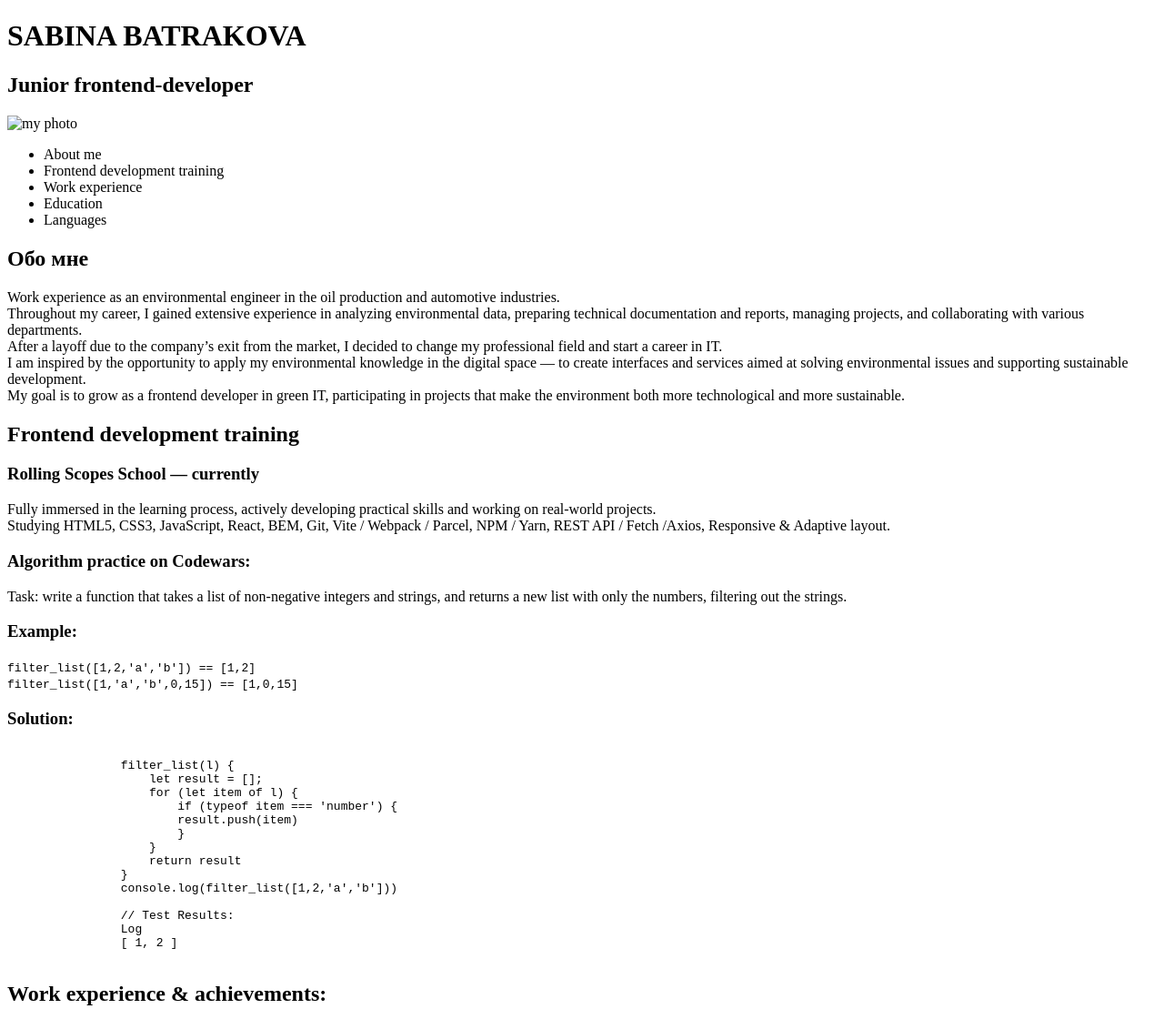
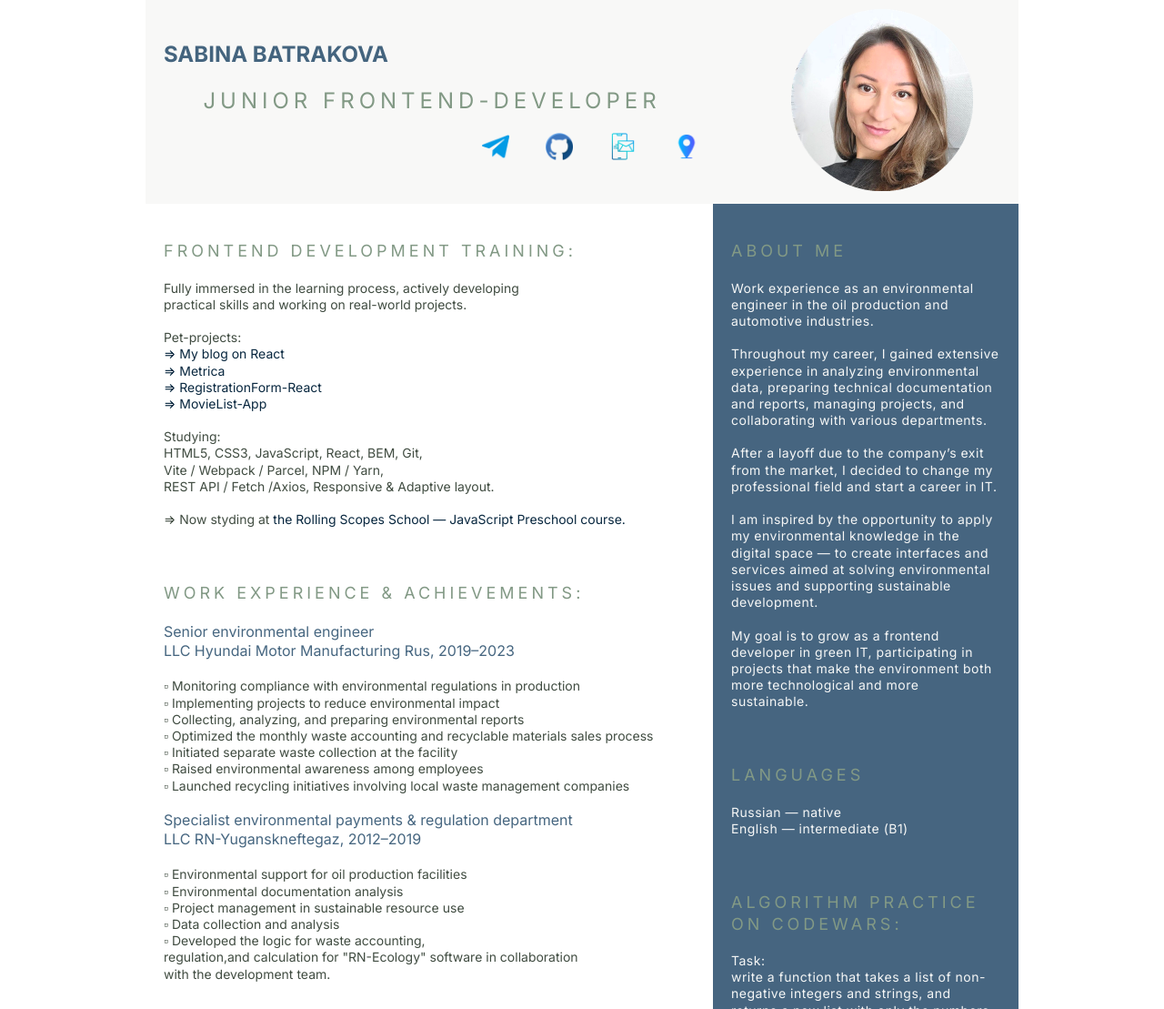
Before and after one commit to SabinaBatrakova/rsschool-cv, a plain HTML site: page index.html in a window 1280 px wide. Shown: the top 1109 px of the page at 91% size. Drawn offline with Linux system fonts and the light colour scheme.

Commit message:
feat: add reset.css, add info in main

```diff
--- a/index.html
+++ b/index.html
@@ -5,62 +5,180 @@
     <meta charset="UTF-8">
     <meta name="viewport" content="width=device-width, initial-scale=1.0">
     <title>CV Sabina Batrakova</title>
+    <link href="https://fonts.googleapis.com/css2?family=Inter:wght@400;700&family=Montserrat:wght@600;700&display=swap"
+        rel="stylesheet">
+    <link rel="stylesheet" href="/rsschool-cv/reset.css">
     <link rel="stylesheet" href="/rsschool-cv/style.css">
 </head>
 
 <body>
     <header>
+        <div class="container header-container">
+            <div class="header-information">
                 <h1>SABINA BATRAKOVA</h1>
-        <h2> Junior frontend-developer </h2>
-        <img class='image-avatar' src="/rsschool-cv//images/rscv2.png" alt="my photo" width="150" height="150" />
+                <h2 class="header-title"> Junior frontend-developer </h2>
 
-        <nav>
-            <ul>
-                <li><a href="#about"></a>About me</li>
-                <li><a href="#training"></a>Frontend development training </li>
-                <li><a href="#experience"></a>Work experience</li>
-                <li><a href="#education"></a>Education</li>
-                <li><a href="#languages"></a>Languages</li>
+                <nav class="nav">
+                    <ul class="nav-list">
+                        <li class="nav-item">
+                            <a href="https://t.me/@Sabina_Batrakova" target="_blank" aria-label="Telegram">
+                                <img src="images/telegram_icon.png" alt="Telegram" width="30px" height="30px">
+                            </a>
+                        </li>
+                        <li class="nav-item">
+                            <a href="https://github.com/SabinaBatrakova?tab=repositories" target="_blank"
+                                aria-label="Github">
+                                <img src="images/github_icon.png" alt="Github icon" width="30px" height="30px">
+                            </a>
+                        </li>
+                        <li class="nav-item">
+                            <a href="mailto:sabinabatrakova@gmail.com" target="_blank" aria-label="my email">
+                                <img src="images/email_icon.png" alt="Email icon" width="30px" height="30px">
+                            </a>
+                        </li>
+                        <li class="nav-item">
+                            <a href="https://www.google.com/maps/place/Montenegro" target="_blank"
+                                aria-label="Montenegro">
+                                <img src="images/location_icon.png" alt="Location icon" width="30px" height="30px">
+                            </a>
+                        </li>
+
                     </ul>
                 </nav>
+            </div>
+
+            <div class="header-photo">
+                <img class='image-avatar' src="/rsschool-cv/images/rscv2.png" alt="my photo" width="200" height="200" />
+            </div>
+        </div>
     </header>
 
-    <main>
-        <section id="about">
-            <h2>Обо мне</h2>
-            <p> Work experience as an environmental engineer in the oil production and automotive industries.<br>
-                Throughout my career, I gained extensive experience in analyzing environmental data, preparing technical
-                documentation and reports, managing projects, and collaborating with various departments.<br>
-                After a layoff due to the company’s exit from the market, I decided to change my professional field and
-                start a career in IT.<br>
-                I am inspired by the opportunity to apply my environmental knowledge in the digital space — to create
-                interfaces and services aimed at solving environmental issues and supporting sustainable
-                development.<br>
-                My goal is to grow as a frontend developer in green IT, participating in projects that make the
-                environment both more technological and more sustainable.
+    <main class="main">
+        <div class="container">
+            <div class="left-column">
+                <section class="section">
+                    <h2 class="section-title">Frontend development training: </h2>
+                    <p class="section-description-left">
+                        Fully immersed in the learning process, actively developing<br>
+                        practical skills and working on
+                        real-world
+                        projects.<br><br>
+
+                    <nav class="nav">Pet-projects:
+                        <ul class="nav-list-petprojects">
+                            <li class="nav-item"><a href="https://my-blog-on-react.vercel.app/" class="link"
+                                    target="_blank"> => My blog
+                                    on
+                                    React</a></li>
+                            <li class="nav-item"><a href="https://sabinabatrakova.github.io/Metrica/" class="link"
+                                    target="_blank"> => Metrica</a></li>
+                            <li class="nav-item"><a href="https://sabinabatrakova.github.io/RegistrationForm-React/"
+                                    class="link" target="_blank"> => RegistrationForm-React</a></li>
+                            <li class="nav-item"><a href="https://sabinabatrakova.github.io/MovieList-App/" class="link"
+                                    target="_blank"> => MovieList-App</a></li><br>
+                        </ul>
+                    </nav>
+
+                    <p class="section-description-left">Studying:<br>
+                        HTML5, CSS3, JavaScript, React, BEM, Git, <br>
+                        Vite / Webpack / Parcel, NPM / Yarn, <br>REST API
+                        / Fetch /Axios, Responsive & Adaptive layout.
+                    </p><br>
+
+                    <p>=> Now styding at <a href="https://rs.school/courses/javascript-preschool-ru" class="link"
+                            target="_blank">
+                            the Rolling Scopes School — JavaScript Preschool course.
+                        </a></p>
+                </section>
+
+                <section class="section" id="#experience">
+                    <h2 class="section-title">Work experience & achievements: </h2>
+                    <ul>
+                        <li>
+                            <h3 class="section-subtitle">
+                                Senior environmental engineer <br>
+                                LLC Hyundai Motor Manufacturing Rus,
+                                2019–2023</h3>
+                            <p class="section-description-left">
+                            <ul>
+                                <li>▫ Monitoring compliance with environmental regulations
+                                    in production</li>
+                                <li>▫ Implementing projects to reduce environmental impact</li>
+                                <li>▫ Collecting, analyzing, and preparing environmental reports</li>
+                                <li>▫ Optimized the monthly waste accounting and recyclable materials sales process
+                                </li>
+                                <li>▫ Initiated separate waste collection at the facility</li>
+                                <li>▫ Raised environmental awareness among employees</li>
+                                <li>▫ Launched recycling initiatives involving local waste management companies</li><br>
+                            </ul>
+                            </p>
+                        </li>
+
+                        <li>
+                            <h3 class="section-subtitle">
+                                Specialist environmental payments & regulation department <br>
+                                LLC RN-Yuganskneftegaz, 2012–2019 </h3>
+                            <p class="section-description-left">
+                            <ul>
+                                <li>▫ Environmental support for oil production
+                                    facilities</li>
+                                <li>▫ Environmental documentation analysis</li>
+                                <li>▫ Project management in sustainable resource use</li>
+                                <li>▫ Data collection and analysis</li>
+                                <li>▫ Developed the logic for waste accounting,<br> regulation,and calculation for
+                                    "RN-Ecology" software in collaboration <br>with the development team.</li>
+                            </ul>
+                            </p>
+                        </li>
+                        </гl>
+                </section>
+
+                <section class="section">
+                    <h2 class="section-title">Education: </h2>
+                    <p class="section-subtitle"> Ufa State Petroleum Technological University</p>
+                    <p class="section-description-left"> Faculty of Technology:<br>
+                        Environmental Engineer in Environmental Protection and Rational Use of Natural Resources (GPA
+                        4.85) / 2007-2012 <br><br>
+                        BI Analyst / Geekbrains / 2021-2022<br>
+                        Frontend development training / SD, RS School / 2024-2025</p>
+                </section>
+            </div>
+
+            <div class="right-column">
+                <section class="section">
+                    <h2 class="section-title">About me</h2>
+                    <p class="section-description"> Work experience as an environmental engineer in the oil
+                        production and automotive industries.<br><br>
+                        Throughout my career, I gained extensive experience in analyzing environmental data,
+                        preparing technical documentation and reports, managing projects, and collaborating with various
+                        departments.<br><br>
+                        After a layoff due to the company’s exit from the market, I decided to change my
+                        professional field and start a career in IT.<br><br>
+                        I am inspired by the opportunity to apply my environmental knowledge in the digital space —
+                        to create interfaces and services aimed at solving environmental issues and supporting
+                        sustainable
+                        development.<br><br>
+                        My goal is to grow as a frontend developer in green IT, participating in projects that make
+                        the environment both more technological and more sustainable.
                     </p>
                 </section>
+                <section class="section">
+                    <h3 class="section-title">Languages</h3>
+                    <ul class="section-description">
+                        <li>Russian — native</li>
+                        <li>English — intermediate (B1)</li>
+                    </ul>
+                </section>
+                <section class="section">
+                    <article>
+                        <h3 class="section-title">Algorithm practice on Codewars:</h3>
+                        <p class="section-description">Task:<br> write a function that takes a list of non-negative
+                            integers
+                            and strings,
+                            and returns a new list with only the numbers, filtering out the strings.</p>
+                        </p><br>
+                        <h3 class="section-description">Solution:</h3>
 
-        <section id="training">
-            <h2>Frontend development training</h2>
-            <h3>Rolling Scopes School — currently</h3>
-            <p> Fully immersed in the learning process, actively developing practical skills and working on real-world
-                projects.<br>
-                Studying HTML5, CSS3, JavaScript, React, BEM, Git, Vite / Webpack / Parcel, NPM / Yarn, REST API / Fetch
-                /Axios, Responsive & Adaptive layout.
-            </p>
-
-            <article>
-                <h3>Algorithm practice on Codewars:</h3>
-                <p>Task: write a function that takes a list of non-negative integers and strings,
-                    and returns a new list with only the numbers, filtering out the strings.</p>
-                </p>
-
-                <h3>Example:</h3>
-                <p><code>filter_list([1,2,'a','b']) == [1,2]</code><br>
-                    <code>filter_list([1,'a','b',0,15]) == [1,0,15]</code>
-                </p>
-                <h3>Solution:</h3>
                         <pre><code>
     filter_list(l) {
         let result = [];
@@ -77,60 +195,15 @@
         Log
         [ 1, 2 ]
                 </code></pre>
+
                     </article>
                 </section>
-
-        <section id="#experience">
-            <h2>Work experience & achievements:</h2>
-            <ul>
-                <li>
-                    <h3>Senior environmental engineer / 2019–2023</h3>
-                    <p> LLC Hyundai Motor Manufacturing Rus</p>
-                    <p> - Monitoring compliance with environmental regulations in production<br>
-                        - Implementing projects to reduce environmental impact<br>
-                        - Collecting, analyzing, and preparing environmental reports<br>
-                        - Optimized the monthly waste accounting and recyclable materials sales process<br>
-                        - Initiated separate waste collection at the facility<br>
-                        - Raised environmental awareness among employees<br>
-                        - Launched recycling initiatives involving local waste management companies
-                    </p>
-                </li>
-
-                <li>
-                    <h3>Specialist environmental payments & regulation department / 2012–2019</h3>
-                    <p>LLC RN-Yuganskneftegaz</p>
-                    <p> - Environmental support for oil production facilities<br>
-                        - Environmental documentation analysis<br>
-                        - Project management in sustainable resource use<br>
-                        - Data collection and analysis<br>
-                        - Developed the logic for waste accounting, regulation, and calculation for "RN-Ecology"
-                        software in collaboration with the development team.
-                    </p>
-                </li>
-            </ul>
-        </section>
-
-        <section id="education">
-            <h3>>Education</h3>
-            <p> Ufa State Petroleum Technological University</p>
-            <p> Faculty of Technology<br>
-                Environmental Engineer in Environmental Protection and Rational Use of Natural Resources (GPA 4.85) /
-                2007-2012
-            </p>
-            <p>BI Analyst / Geekbrains / 2021-2022</p>
-            <p>Frontend development training / SD, RS School / 2024-2025</p>
-        </section>
-
-        <section id="#languages">
-            <h3>Languages</h3>
-            <ul>
-                <li>Russian — native</li>
-                <li>English — intermediate (B1)</li>
-            </ul>
-        </section>
+            </div>
+        </div>
     </main>
 
     <footer>
+        <div class="container">
             <nav>
                 <ul>
                     <li><a href="github">https://github.com/SabinaBatrakova?tab=repositories</a></li>
@@ -138,11 +211,11 @@
                     <li><a href="">https://rs.school/courses/javascript-ru</a></li>
                     <li><a href="">https://rs.school/courses/javascript-preschool-ru</a></li>
                     <li><a href="">https://rs.school/courses/javascript</a></li>
-                <li><a href=""></a><img class='image-logo' src="/rsschool-cv/images/rs-school-logo.svg" alt="logo svg"
-                        width="100" height="100"></li>
+                    <li><a href=""></a><img class='image-logo' src="/rsschool-cv/images/rs-school-logo.svg"
+                            alt="logo svg" width="100" height="100"></li>
                 </ul>
             </nav>
-
+        </div>
     </footer>
 
 </body>
--- /dev/null
+++ b/reset.css
@@ -0,0 +1,136 @@
+/* http://meyerweb.com/eric/tools/css/reset/
+   v2.0 | 20110126
+   License: none (public domain)
+*/
+
+html,
+body,
+div,
+span,
+applet,
+object,
+iframe,
+h1,
+h2,
+h3,
+h4,
+h5,
+h6,
+p,
+blockquote,
+pre,
+a,
+abbr,
+acronym,
+address,
+big,
+cite,
+code,
+del,
+dfn,
+em,
+img,
+ins,
+kbd,
+q,
+s,
+samp,
+small,
+strike,
+strong,
+sub,
+sup,
+tt,
+var,
+b,
+u,
+i,
+center,
+dl,
+dt,
+dd,
+ol,
+ul,
+li,
+fieldset,
+form,
+label,
+legend,
+table,
+caption,
+tbody,
+tfoot,
+thead,
+tr,
+th,
+td,
+article,
+aside,
+canvas,
+details,
+embed,
+figure,
+figcaption,
+footer,
+header,
+hgroup,
+menu,
+nav,
+output,
+ruby,
+section,
+summary,
+time,
+mark,
+audio,
+video {
+    box-sizing: border-box;
+    margin: 0;
+    padding: 0;
+    border: 0;
+    font-size: 100%;
+    font: inherit;
+    vertical-align: baseline;
+}
+
+/* HTML5 display-role reset for older browsers */
+article,
+aside,
+details,
+figcaption,
+figure,
+footer,
+header,
+hgroup,
+menu,
+nav,
+section {
+    display: block;
+}
+
+body {
+    line-height: 1;
+}
+
+ol,
+ul {
+    list-style: none;
+}
+
+blockquote,
+q {
+    quotes: none;
+}
+
+blockquote:before,
+blockquote:after,
+q:before,
+q:after {
+    content: '';
+    content: none;
+}
+
+table {
+    border-collapse: collapse;
+    border-spacing: 0;
+}
--- a/style.css
+++ b/style.css
@@ -0,0 +1,159 @@
+html {
+    scroll-behavior: smooth;
+}
+
+body {
+    display: flex;
+    flex-direction: column;
+    justify-content: space-between;
+    font-family: 'Inter', sans-serif;
+    font-size: 14px;
+    font-weight: 400;
+    line-height: 1.3;
+    color: #404c41;
+}
+
+ol,
+ul {
+    list-style: none;
+}
+
+.header-container {
+    display: flex;
+    justify-content: flex-start;
+    align-items: center;
+    flex-wrap: wrap;
+    gap: 30px;
+    background-color: #f8f8f7;
+}
+
+.header-information {
+    flex: 1;
+}
+
+h1 {
+    font-size: 24px;
+    font-weight: 600;
+    margin-bottom: 20px;
+    color: rgba(2, 45, 81, 0.731);
+}
+
+.header-title {
+    font-size: 24px;
+    text-align: center;
+    font-weight: 400;
+    text-transform: uppercase;
+    letter-spacing: 5px;
+    margin-bottom: 20px;
+    color: #829985;
+}
+
+.container {
+    max-width: 960px;
+    display: flex;
+    margin: 0 auto;
+}
+
+.left-column {
+    flex: 1 1 65%;
+    display: flex;
+    flex-direction: column;
+}
+
+.right-column {
+    flex: 1 1 35%;
+    display: flex;
+    flex-direction: column;
+    background-color: rgba(2, 45, 81, 0.731);
+
+}
+
+.section {
+    padding: 20px;
+    margin-top: 20px;
+    text-align: justify;
+
+}
+
+.section-title {
+    font-size: 18px;
+    text-align: left;
+    font-weight: 500;
+    text-transform: uppercase;
+    letter-spacing: 4px;
+    margin-bottom: 20px;
+    color: #829985;
+}
+
+.section-subtitle {
+    font-size: 16px;
+    font-weight: 400;
+    line-height: 1.3;
+    margin-bottom: 20px;
+    color: rgba(2, 45, 81, 0.731);
+    font-family: 'Inter', sans-serif;
+
+}
+
+.section-description {
+    color: #f6f7f6;
+    font-size: 14px;
+    font-weight: 100;
+    text-align: start;
+    letter-spacing: 0.5px;
+    ;
+}
+
+.section-description-left {
+    font-size: 14px;
+}
+
+.header-information {
+    padding: 20px;
+}
+
+.header-photo {
+    padding: 10px 50px;
+}
+
+.nav-list {
+    display: flex;
+    justify-content: flex-end;
+    gap: 40px;
+    align-items: center;
+    list-style: none;
+}
+
+.nav-list-petprojects {
+    justify-content: start;
+    align-items: center;
+}
+
+.link {
+    text-decoration: none;
+    color: rgb(8, 39, 63);
+    transition: color 0.2s;
+}
+
+.link:hover {
+    text-decoration: none;
+    color: rgba(46, 99, 36, 0.952);
+}
+
+code {
+    padding: 2px 10px;
+    font-size: 12px;
+}
+
+pre {
+    background-color: #829985;
+    color: rgba(2, 45, 81, 0.731);
+    overflow-y: auto;
+    margin-top: 10px;
+}
+
+@media (max-width: 768px) {
+    .section {
+        width: 100%;
+    }
+}
```
Lines whose indentation alone changed are shown as unchanged.
